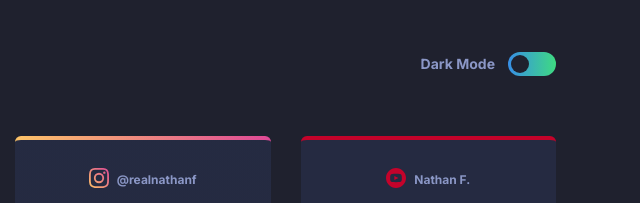
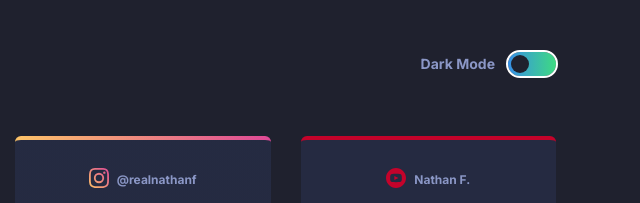
Before and after one commit to BenConfig/social-media-dashboard-with-theme-switcher, a plain HTML site: page index.html in a window 1280 px wide. Both pictures are taken after a click on the switch 1172 px from the left and 64 px from the top of the page. Shown: the top 203 px of the page, 640-1280 px from the left. Drawn offline with nearby package versions, Linux system fonts and the light colour scheme; files that its build step writes are made by us from their sources.

Commit message:
Fixed typo

```diff
--- a/scss/_base.scss
+++ b/scss/_base.scss
@@ -63,9 +63,7 @@
     box-sizing: border-box;
 }
 
-:focus {
-    outline: 2  px solid var(--clr-text-high-contrast);
-}
+:focus { outline: 2px solid var(--clr-text-high-contrast); }
 
 body,
 h1, h2, h3,
```
